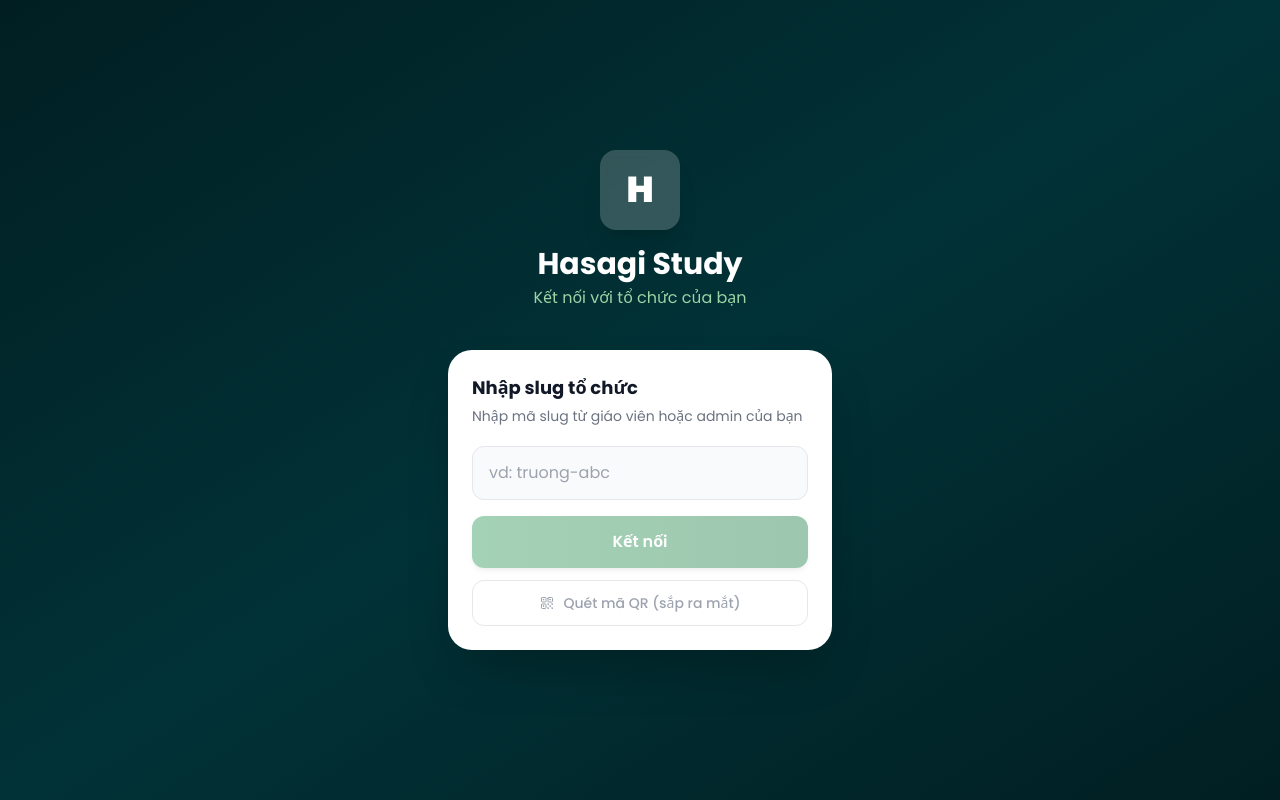
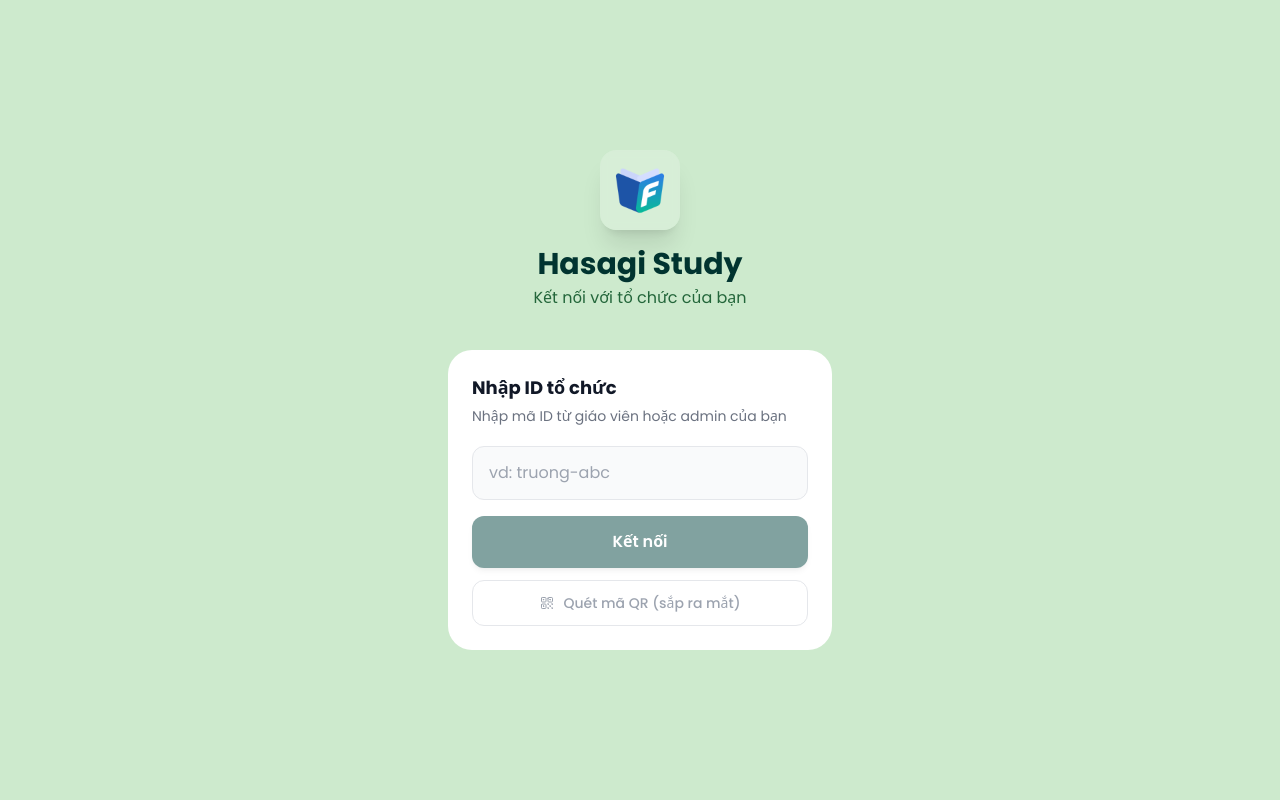
Before and after one commit to phankiet95/HasagiStudy, a Nuxt app: page /connect in a window 1280 px wide. Built offline with nearby package versions, Linux system fonts and the light colour scheme; no server answers.

Commit message:
update App

```diff
--- /dev/null
+++ b/assets/css/custom.css
@@ -0,0 +1,21 @@
+.green-background {
+  background: #cdeacd;
+}
+
+.green-primary {
+  color: #013430;
+}
+
+.green-second {
+  color: #23663a;
+}
+
+.dark-green-button {
+  background: #054743;
+  color: white;
+}
+
+.dark-green-icon {
+  background: #054743;
+  color: white;
+}
--- a/assets/css/main.css
+++ b/assets/css/main.css
@@ -1,4 +1,5 @@
 @import url('https://fonts.googleapis.com/css2?family=Poppins:wght@400;500;600;700;800;900&display=swap');
+@import './custom.css';
 
 @tailwind base;
 @tailwind components;
--- a/components/MindmapTree.vue
+++ b/components/MindmapTree.vue
@@ -1,19 +1,5 @@
 <template>
   <div class="mindmap-tree">
-    <!-- Root node -->
-    <div class="flex justify-center mb-4">
-      <div class="inline-flex items-center gap-2 px-5 py-3 bg-gradient-to-r from-indigo-500 to-purple-600 text-white font-bold text-base rounded-2xl shadow-md text-center max-w-full">
-        <svg class="w-4 h-4 flex-shrink-0 opacity-80" fill="none" viewBox="0 0 24 24" stroke-width="2" stroke="currentColor">
-          <path stroke-linecap="round" stroke-linejoin="round" d="M3.75 6A2.25 2.25 0 0 1 6 3.75h2.25A2.25 2.25 0 0 1 10.5 6v2.25a2.25 2.25 0 0 1-2.25 2.25H6a2.25 2.25 0 0 1-2.25-2.25V6ZM3.75 15.75A2.25 2.25 0 0 1 6 13.5h2.25a2.25 2.25 0 0 1 2.25 2.25V18a2.25 2.25 0 0 1-2.25 2.25H6A2.25 2.25 0 0 1 3.75 18v-2.25ZM13.5 6a2.25 2.25 0 0 1 2.25-2.25H18A2.25 2.25 0 0 1 20.25 6v2.25A2.25 2.25 0 0 1 18 10.5h-2.25a2.25 2.25 0 0 1-2.25-2.25V6ZM13.5 15.75a2.25 2.25 0 0 1 2.25-2.25H18a2.25 2.25 0 0 1 2.25 2.25V18A2.25 2.25 0 0 1 18 20.25h-2.25A2.25 2.25 0 0 1 13.5 18v-2.25Z" />
-        </svg>
-        <span class="leading-snug">{{ treeData.name }}</span>
-      </div>
-    </div>
-
-    <!-- Center connector line to branches -->
-    <div class="flex justify-center mb-1">
-      <div class="w-0.5 h-4 bg-indigo-200"></div>
-    </div>
 
     <!-- Branches -->
     <div class="space-y-2">
--- a/layouts/default.vue
+++ b/layouts/default.vue
@@ -18,7 +18,7 @@
         <svg v-else class="w-6 h-6" fill="currentColor" viewBox="0 0 24 24">
           <path d="M11.25 4.533A9.707 9.707 0 006 3a9.735 9.735 0 00-3.25.555.75.75 0 00-.5.707v14.25a.75.75 0 001 .707A8.237 8.237 0 016 18.75c1.995 0 3.823.707 5.25 1.886V4.533zM12.75 20.636A8.214 8.214 0 0118 18.75c.966 0 1.89.166 2.75.47a.75.75 0 001-.708V4.262a.75.75 0 00-.5-.707A9.735 9.735 0 0018 3a9.707 9.707 0 00-5.25 1.533v16.103z" />
         </svg>
-        <span class="text-xs font-medium">Khóa học</span>
+        <span class="text-sm font-medium">Khóa học</span>
         <div v-if="isCourses" class="w-1 h-1 rounded-full bg-leaf-500 mt-0.5" />
       </NuxtLink>
 
@@ -32,7 +32,7 @@
         <svg v-else class="w-6 h-6" fill="currentColor" viewBox="0 0 24 24">
           <path fill-rule="evenodd" d="M7.5 6a4.5 4.5 0 119 0 4.5 4.5 0 01-9 0zM3.751 20.105a8.25 8.25 0 0116.498 0 .75.75 0 01-.437.695A18.683 18.683 0 0112 22.5c-2.786 0-5.433-.608-7.812-1.7a.75.75 0 01-.437-.695z" clip-rule="evenodd" />
         </svg>
-        <span class="text-xs font-medium">Hồ sơ</span>
+        <span class="text-sm font-medium">Hồ sơ</span>
         <div v-if="isSettings" class="w-1 h-1 rounded-full bg-leaf-500 mt-0.5" />
       </NuxtLink>
     </nav>
--- a/nuxt.config.ts
+++ b/nuxt.config.ts
@@ -1,3 +1,5 @@
+import { defineNuxtConfig } from 'nuxt/config'
+
 export default defineNuxtConfig({
   modules: ['@nuxtjs/tailwindcss', '@nuxtjs/supabase', '@pinia/nuxt', '@vite-pwa/nuxt'],
 
@@ -41,6 +43,7 @@
     head: {
       link: [
         { rel: 'manifest', href: '/manifest.webmanifest' },
+        { rel: 'icon', type: 'image/png', href: '/icons/favicon.png' },
       ],
     },
   },
--- a/pages/connect.vue
+++ b/pages/connect.vue
@@ -1,21 +1,21 @@
 <template>
-  <div class="min-h-screen bg-gradient-to-br from-leaf-950 via-leaf-900 to-leaf-950 flex flex-col items-center justify-center px-6 py-12">
+  <div class="min-h-screen green-background flex flex-col items-center justify-center px-6 py-12">
 
     <!-- Logo & Title -->
     <div class="flex flex-col items-center mb-10">
-      <div class="w-20 h-20 rounded-2xl bg-white/20 backdrop-blur-sm flex items-center justify-center mb-4 shadow-xl">
-        <span class="text-4xl font-black text-white">H</span>
+      <div class="w-20 h-20 rounded-2xl bg-white/20 backdrop-blur-sm flex items-center justify-center mb-4 shadow-xl overflow-hidden">
+        <img src="/icons/favicon.png" class="w-full h-full object-contain p-2" />
       </div>
-      <h1 class="text-3xl font-bold text-white">Hasagi Study</h1>
-      <p class="text-leaf-200 text-base mt-1">Kết nối với tổ chức của bạn</p>
+      <h1 class="text-3xl font-bold green-primary">Hasagi Study</h1>
+      <p class="green-second text-base mt-1">Kết nối với tổ chức của bạn</p>
     </div>
 
     <!-- Input card -->
-    <div class="w-full max-w-sm bg-white rounded-3xl shadow-2xl p-6">
+    <div class="w-full max-w-sm bg-white rounded-3xl shadow-s p-6">
 
       <template v-if="!orgFound">
-        <h2 class="text-lg font-bold text-gray-900 mb-1">Nhập slug tổ chức</h2>
-        <p class="text-gray-500 text-sm mb-5">Nhập mã slug từ giáo viên hoặc admin của bạn</p>
+        <h2 class="text-lg font-bold text-gray-900 mb-1">Nhập ID tổ chức</h2>
+        <p class="text-gray-500 text-sm mb-5">Nhập mã ID từ giáo viên hoặc admin của bạn</p>
 
         <div class="relative mb-4">
           <input
@@ -32,7 +32,7 @@
         <button
           @click="connectOrg"
           :disabled="connecting || !slugInput.trim()"
-          class="w-full py-3.5 bg-gradient-to-r from-leaf-500 to-leaf-600 text-white font-semibold rounded-xl text-base hover:from-leaf-700 hover:to-leaf-700 transition-all shadow-md disabled:opacity-50 disabled:cursor-not-allowed flex items-center justify-center gap-2"
+          class="w-full py-3.5 dark-green-button font-semibold rounded-xl text-base hover:from-leaf-700 hover:to-leaf-700 transition-all shadow-md disabled:opacity-50 disabled:cursor-not-allowed flex items-center justify-center gap-2"
         >
           <svg v-if="connecting" class="animate-spin w-5 h-5" fill="none" viewBox="0 0 24 24">
             <circle class="opacity-25" cx="12" cy="12" r="10" stroke="currentColor" stroke-width="4"/>
@@ -72,7 +72,7 @@
 
         <button
           @click="confirmOrg"
-          class="w-full py-3.5 bg-gradient-to-r from-leaf-500 to-leaf-600 text-white font-semibold rounded-xl text-base hover:from-leaf-700 hover:to-leaf-700 transition-all shadow-md mb-3"
+          class="w-full py-3.5 dark-green-button text-white font-semibold rounded-xl text-base hover:from-leaf-700 hover:to-leaf-700 transition-all shadow-md mb-3"
         >
           Tiếp tục đăng nhập
         </button>
@@ -80,7 +80,7 @@
           @click="resetForm"
           class="w-full py-3 text-gray-500 font-medium text-sm hover:text-gray-700 transition-colors"
         >
-          Nhập slug khác
+          Nhập ID tổ chức khác
         </button>
       </template>
     </div>
--- a/pages/courses/index.vue
+++ b/pages/courses/index.vue
@@ -20,11 +20,6 @@
           <div class="flex-1 min-w-0">
             <p class="text-xs text-gray-500">{{ store.orgName }}</p>
             <p class="font-semibold text-gray-900 text-base">Xin chào, {{ store.student?.fullName }} 👋</p>
-          </div>
-          <!-- Avatar -->
-          <div class="w-10 h-10 rounded-full overflow-hidden bg-gradient-to-br from-leaf-400 to-leaf-400 flex items-center justify-center flex-shrink-0">
-            <img v-if="store.student?.avatarUrl" :src="store.student.avatarUrl" class="w-full h-full object-cover" />
-            <span v-else class="font-bold text-white text-sm">{{ store.student?.fullName?.[0]?.toUpperCase() }}</span>
           </div>
         </div>
 
@@ -70,7 +65,7 @@
             class="group bg-white rounded-2xl border border-gray-100 shadow-sm overflow-hidden flex flex-col active:scale-[0.98] transition-transform"
           >
             <!-- Cover image -->
-            <div class="relative h-40 bg-gradient-to-br from-leaf-100 to-leaf-100 overflow-hidden flex-shrink-0">
+            <div class="relative h-40 green-background overflow-hidden flex-shrink-0">
               <img v-if="course.coverUrl" :src="course.coverUrl" class="w-full h-full object-contain" />
               <div v-else class="w-full h-full flex items-center justify-center">
                 <svg class="w-12 h-12 text-leaf-200" fill="none" viewBox="0 0 24 24" stroke-width="1" stroke="currentColor">
@@ -110,7 +105,7 @@
 
               <!-- Progress -->
               <div class="mt-3 pt-3 border-t border-gray-50">
-                <div class="flex justify-between text-xs text-gray-400 mb-1.5">
+                <div class="flex justify-between text-sm text-gray-400 mb-1.5">
                   <span>{{ course.completedLessons }}/{{ course.totalLessons }} bài học</span>
                   <span class="font-semibold" :class="progressPercent(course) === 100 ? 'text-green-500' : 'text-leaf-500'">
                     {{ progressPercent(course) }}%
@@ -125,10 +120,10 @@
 
               <!-- CTA button -->
               <div class="mt-3">
-                <span class="flex items-center justify-center gap-2 w-full py-2.5 rounded-xl text-sm font-semibold transition-all shadow-sm"
+                <span class="flex items-center justify-center gap-2 w-full py-3 rounded-xl text-sm font-semibold transition-all shadow-sm"
                   :class="progressPercent(course) === 100
                     ? 'bg-green-50 text-green-600 border border-green-200'
-                    : 'bg-gradient-to-r from-leaf-500 to-leaf-600 text-white shadow-leaf-200'">
+                    : 'dark-green-button'">
                   <svg v-if="progressPercent(course) === 100" class="w-4 h-4" fill="none" viewBox="0 0 24 24" stroke-width="2" stroke="currentColor">
                     <path stroke-linecap="round" stroke-linejoin="round" d="M2.036 12.322a1.012 1.012 0 010-.639C3.423 7.51 7.36 4.5 12 4.5c4.638 0 8.573 3.007 9.963 7.178.07.207.07.431 0 .639C20.577 16.49 16.64 19.5 12 19.5c-4.638 0-8.573-3.007-9.964-7.178z" />
                     <path stroke-linecap="round" stroke-linejoin="round" d="M15 12a3 3 0 11-6 0 3 3 0 016 0z" />
```
Also changed, not shown: pages/courses/[courseSlug]/index.vue (+25 -18 lines), pages/login.vue (+9 -11 lines).
